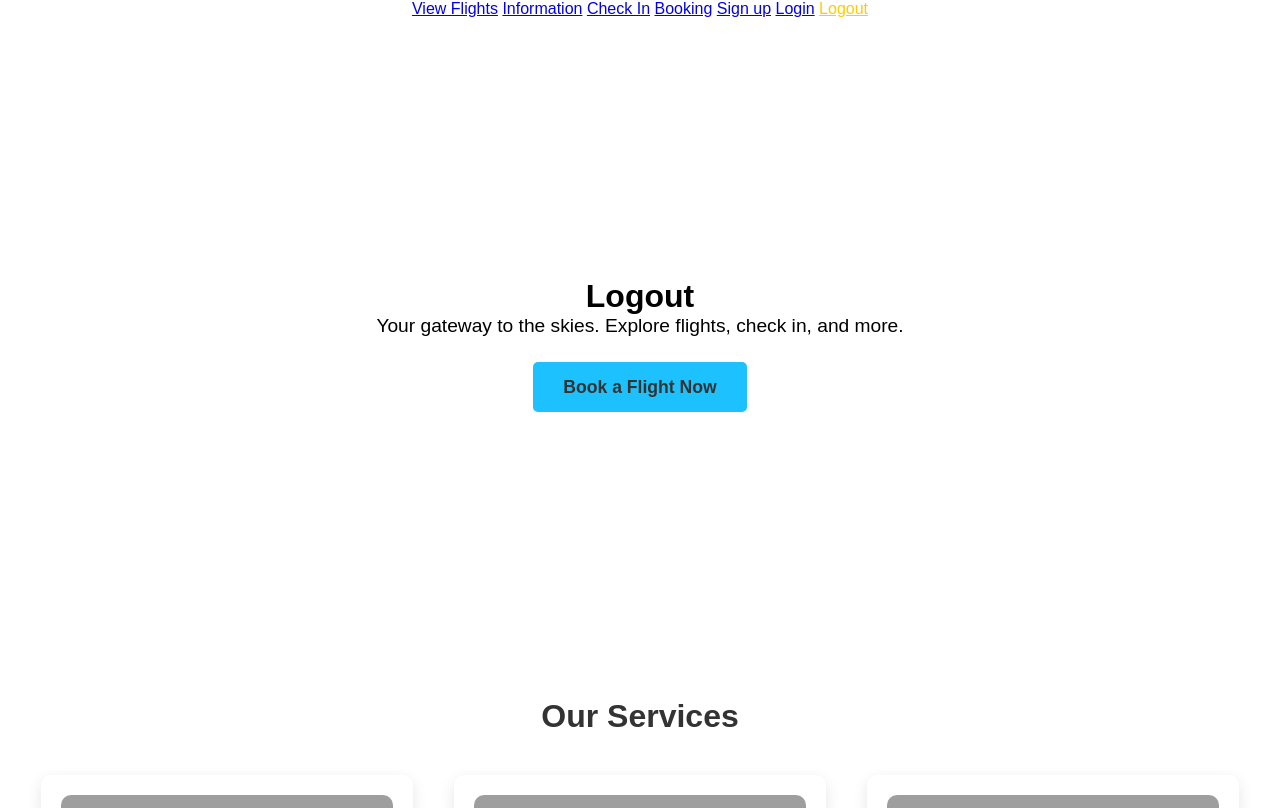
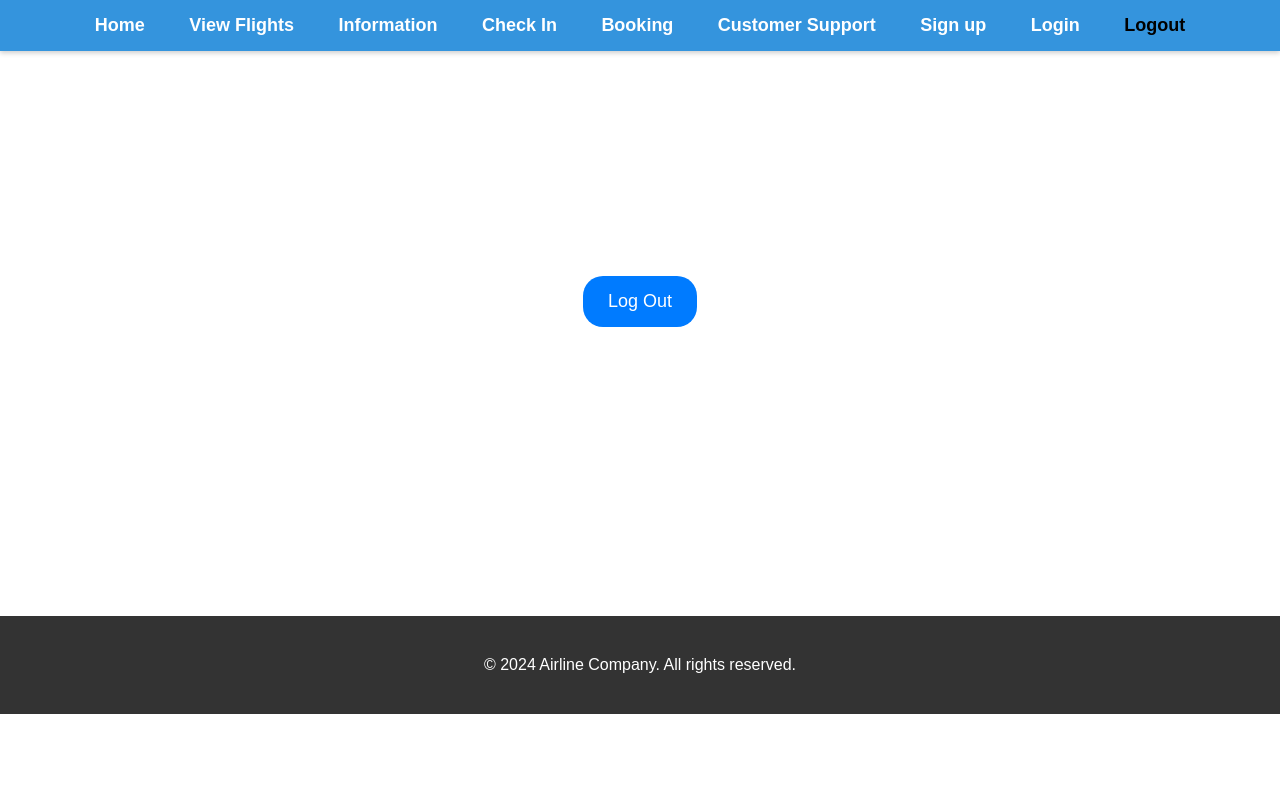
Before and after one commit to Daniel-Stephende5/IM2-Repository, a Django app: page /logout/ in a window 1280 px wide. Shown: the top 808 px of the page. After the commit the page ends 714 px from the top, so only its background shows below. Run offline with Django 5.2, Linux system fonts and the light colour scheme; grey boxes are pictures that could not be loaded.

Commit message:
add: logout, fix: login and view flight

```diff
--- /dev/null
+++ b/NewDjango/myblogsite/blog/static/logout.css
@@ -0,0 +1,29 @@
+footer {
+    background-color: #333;
+    padding: 40px;
+    color: white;
+    text-align: center;
+    margin-top: 65px; /* Reduced margin-top */
+}
+
+
+.button-container {
+    height: 500px; /* Full viewport height */
+    display: flex;
+    justify-content: center;
+    align-items: center;
+}
+
+button {
+    padding: 15px 25px;
+    background-color: #007bff;
+    color: white;
+    border: none;
+    border-radius: 20px;
+    font-size: 18px;
+    cursor: pointer;
+}
+
+button:hover {
+    background-color: #0056b3;
+}
--- a/NewDjango/myblogsite/blog/static/main.css
+++ b/NewDjango/myblogsite/blog/static/main.css
@@ -78,14 +78,8 @@ section h2 {
     color: #555;
     margin-bottom: 20px;
 }
-/* footer {
-    background-color: #333;
-    padding: 40px;
-    color: white;
-    text-align: center;
-} */
 
 .welcome{
     font-size: 40px;
-    color: rgb(195, 86, 86);
+    color: rgb(0, 0, 0);
 }
--- a/NewDjango/myblogsite/blog/templates/login.html
+++ b/NewDjango/myblogsite/blog/templates/login.html
@@ -5,7 +5,7 @@
     <meta charset="UTF-8" />
     <meta name="viewport" content="width=device-width, initial-scale=1.0" />
     <link rel="stylesheet" type="text/css" href="{% static  'main.css' %}" />
-    <link rel="stylesheet" type="text/css" href="{% static  'signup.css' %}" />
+    <link rel="stylesheet" type="text/css" href="{% static  'login.css' %}" />
     <link rel="stylesheet" type="text/css" href="{% static 'navbar.css' %}" />
 
     <title>Login</title>
@@ -16,6 +16,7 @@
     <a href="{% url 'info' %}">Information</a>
     <a href="{% url 'checkin' %}">Check In</a>
     <a href="{% url 'booking' %}">Booking</a>
+    <a href="{% url 'contact' %}">Customer Support</a>
     <a href="{% url 'signup' %}">Sign up</a>
     <a href="{% url 'login' %}" style="color: #000">Login</a>
     <a href="{% url 'logout' %}">Logout</a>
--- a/NewDjango/myblogsite/blog/templates/logout.html
+++ b/NewDjango/myblogsite/blog/templates/logout.html
@@ -2,63 +2,31 @@
 <!DOCTYPE html>
 <html lang="en">
   <head>
-    <meta charset="UTF-8">
-    <meta name="viewport" content="width=device-width, initial-scale=1.0">
-    <link rel="stylesheet" type="text/css" href="{% static  'main.css' %}">
-    <title>LOGOUT</title>
+    <meta charset="UTF-8" />
+    <meta name="viewport" content="width=device-width, initial-scale=1.0" />
+    <link rel="stylesheet" type="text/css" href="{% static  'main.css' %}" />
+    <link rel="stylesheet" type="text/css" href="{% static  'logout.css' %}" />
+    <link rel="stylesheet" type="text/css" href="{% static 'navbar.css' %}" />
+
+    <title>Login</title>
   </head>
-<body>
-
-    <!-- Navigation Bar -->
   <nav>
-        <a href="{% url 'home' %}" style=">Home</a>
+    <a href="{% url 'home' %}">Home</a>
     <a href="{% url 'flights' %}">View Flights</a>
     <a href="{% url 'info' %}">Information</a>
     <a href="{% url 'checkin' %}">Check In</a>
     <a href="{% url 'booking' %}">Booking</a>
+    <a href="{% url 'contact' %}">Customer Support</a>
     <a href="{% url 'signup' %}">Sign up</a>
     <a href="{% url 'login' %}">Login</a>
-        <a href="{% url 'logout' %}"style="color: #ffcb05;">Logout</a>
+    <a href="{% url 'logout' %}" style="color: #000">Logout</a>
   </nav>
-
-    <!-- Hero Section -->
-    <div class="hero-section">
-        <div>
-            <h1>Logout</h1>
-            <p>Your gateway to the skies. Explore flights, check in, and more.</p>
-            <a href="{% url 'flights' %}">Book a Flight Now</a>
+  <body>
+    <div class="button-container">
+      <button>Log Out</button>
     </div>
-    </div>
-
-    <!-- Features Section -->
-    <section>
-        <h2>Our Services</h2>
-        <div class="features">
-            <div class="feature-box">
-                <img src="https://source.unsplash.com/600x400/?airplane,flight" alt="Flights">
-                <h3>Flight Schedules</h3>
-                <p>Stay updated with the latest flight schedules and destinations available.</p>
-                <a href="{% url 'flights' %}" class="button">View Flights</a>
-            </div>
-            <div class="feature-box">
-                <img src="https://source.unsplash.com/600x400/?airport,travel" alt="Check-in">
-                <h3>Online Check-In</h3>
-                <p>Skip the lines and check in online for a hassle-free travel experience.</p>
-                <a href="{% url 'checkin' %}" class="button">Check In</a>
-            </div>
-            <div class="feature-box">
-                <img src="https://source.unsplash.com/600x400/?travel,information" alt="Information">
-                <h3>Travel Information</h3>
-                <p>Find essential travel information, tips, and safety guidelines for your journey.</p>
-                <a href="{% url 'info' %}" class="button">Learn More</a>
-            </div>
-        </div>
-    </section>
-
-    <!-- Footer -->
     <footer>
       <p>&copy; 2024 Airline Company. All rights reserved.</p>
     </footer>
-
   </body>
 </html>
--- a/NewDjango/myblogsite/blog/templates/signup.html
+++ b/NewDjango/myblogsite/blog/templates/signup.html
@@ -16,6 +16,7 @@
     <a href="{% url 'info' %}">Information</a>
     <a href="{% url 'checkin' %}">Check In</a>
     <a href="{% url 'booking' %}">Booking</a>
+    <a href="{% url 'contact' %}">Customer Support</a>
     <a href="{% url 'signup' %}" style="color: #000">Sign up</a>
     <a href="{% url 'login' %}">Login</a>
     <a href="{% url 'logout' %}">Logout</a>
```
Also changed, not shown: NewDjango/myblogsite/blog/static/flight.css (+7 -0 lines), NewDjango/myblogsite/blog/templates/customersupport.html (+4 -4 lines). Lines whose indentation alone changed are shown as unchanged.
